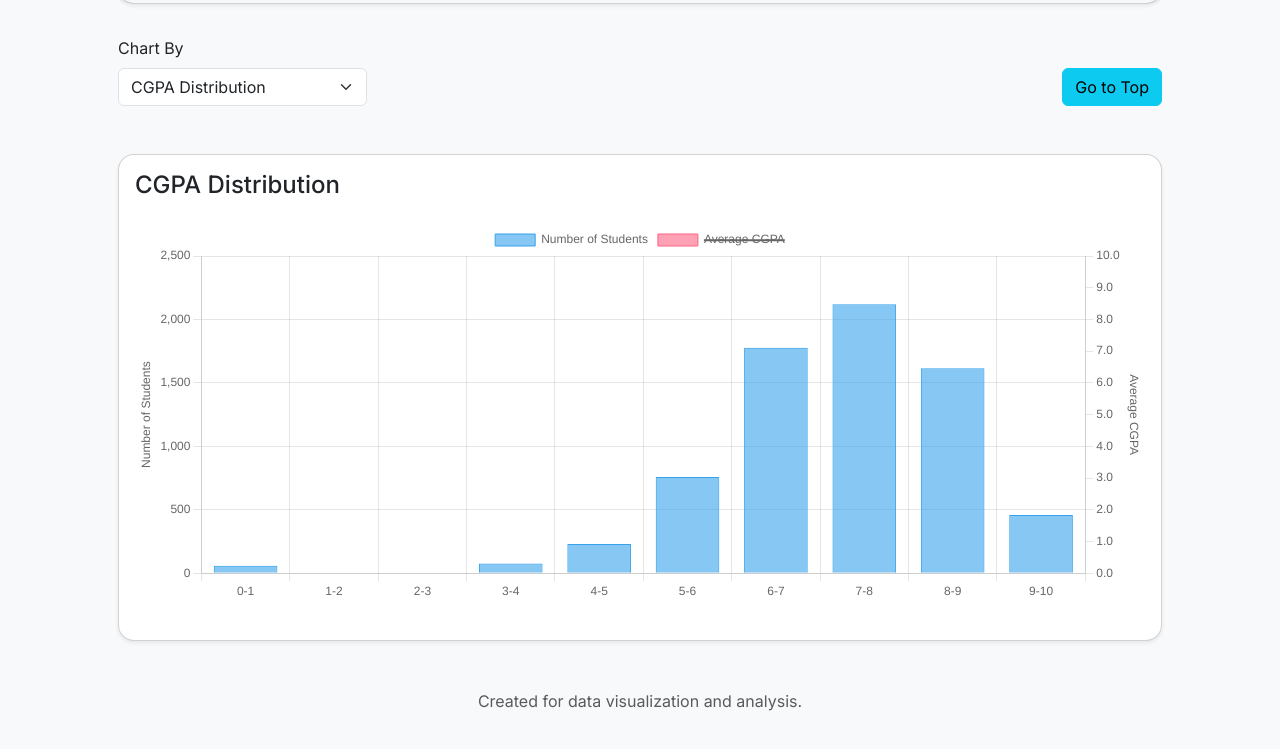
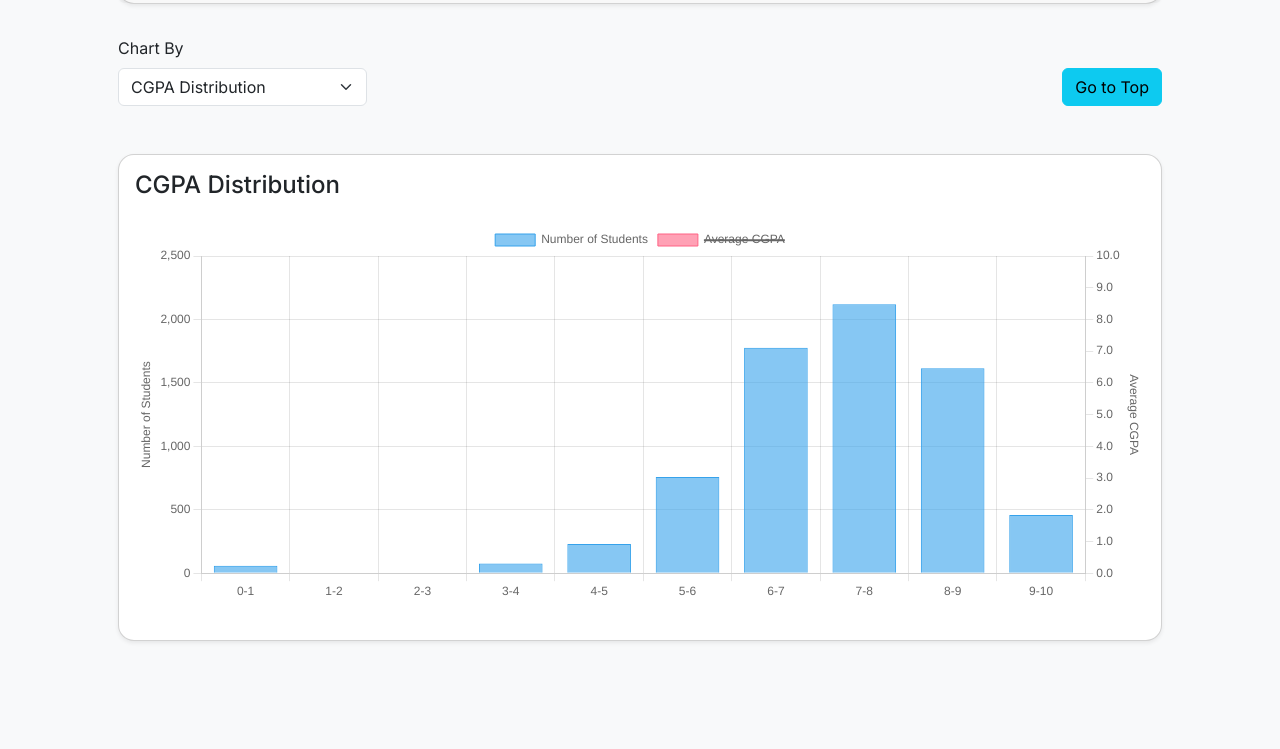
Before and after one commit to cgpagang/cgpa, a plain HTML site: page index.html in a window 1280 px wide. Shown: the part 6293-7042 px from the top of the page. After the commit the page ends 6982 px from the top, so only its background shows below. Drawn offline with nearby package versions, Linux system fonts and the light colour scheme.

Commit message:
Update index.html

```diff
--- a/index.html
+++ b/index.html
@@ -136,10 +136,6 @@
                 <canvas id="cgpaChart" style="max-height: 400px;"></canvas>
             </div>
         </div>
-
-        <footer class="text-center mt-5 text-muted">
-            <p>Created for data visualization and analysis.</p>
-        </footer>
     </div>
 
     <script src="https://cdn.jsdelivr.net/npm/bootstrap@5.3.2/dist/js/bootstrap.bundle.min.js"></script>
```
